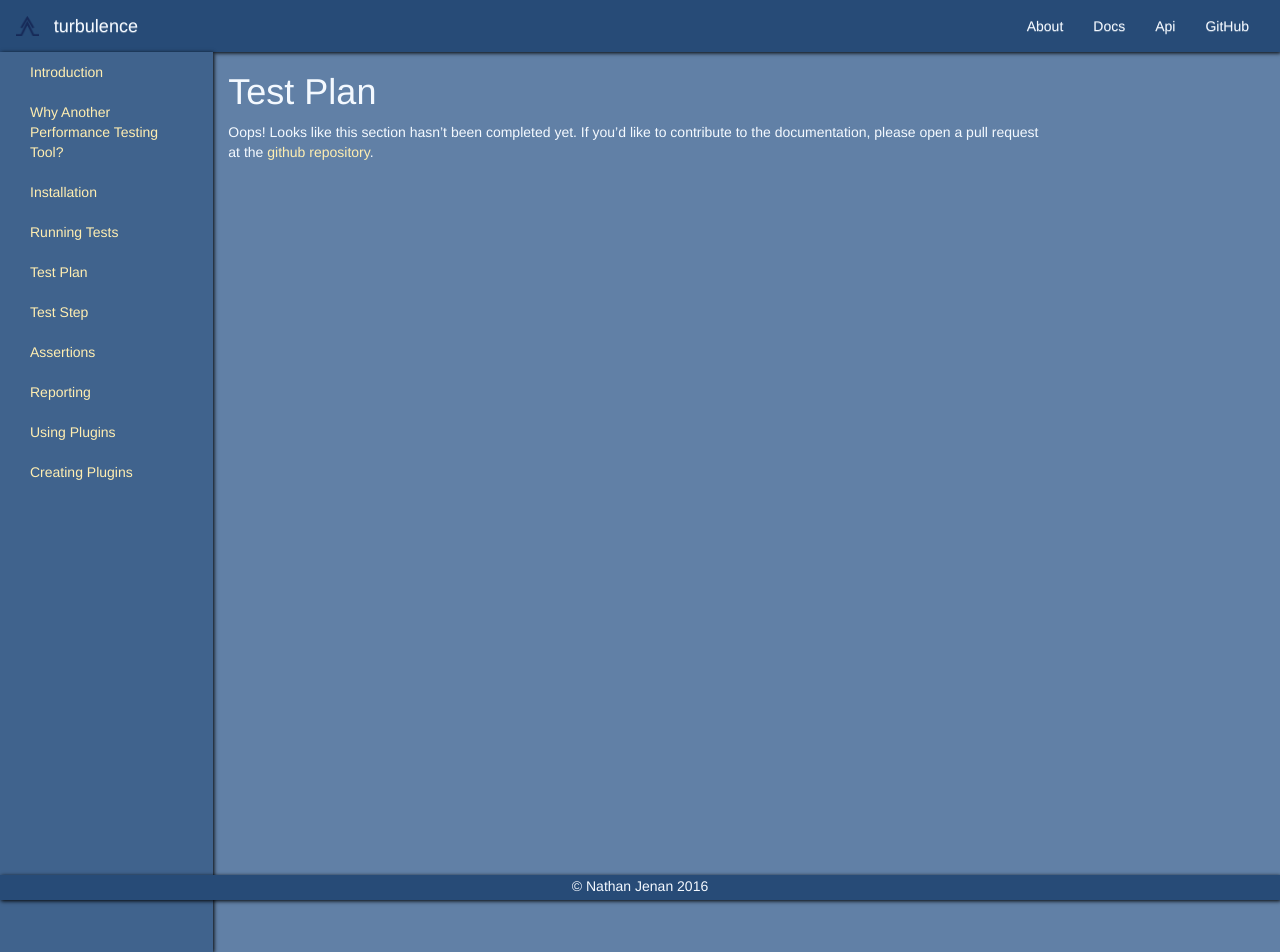
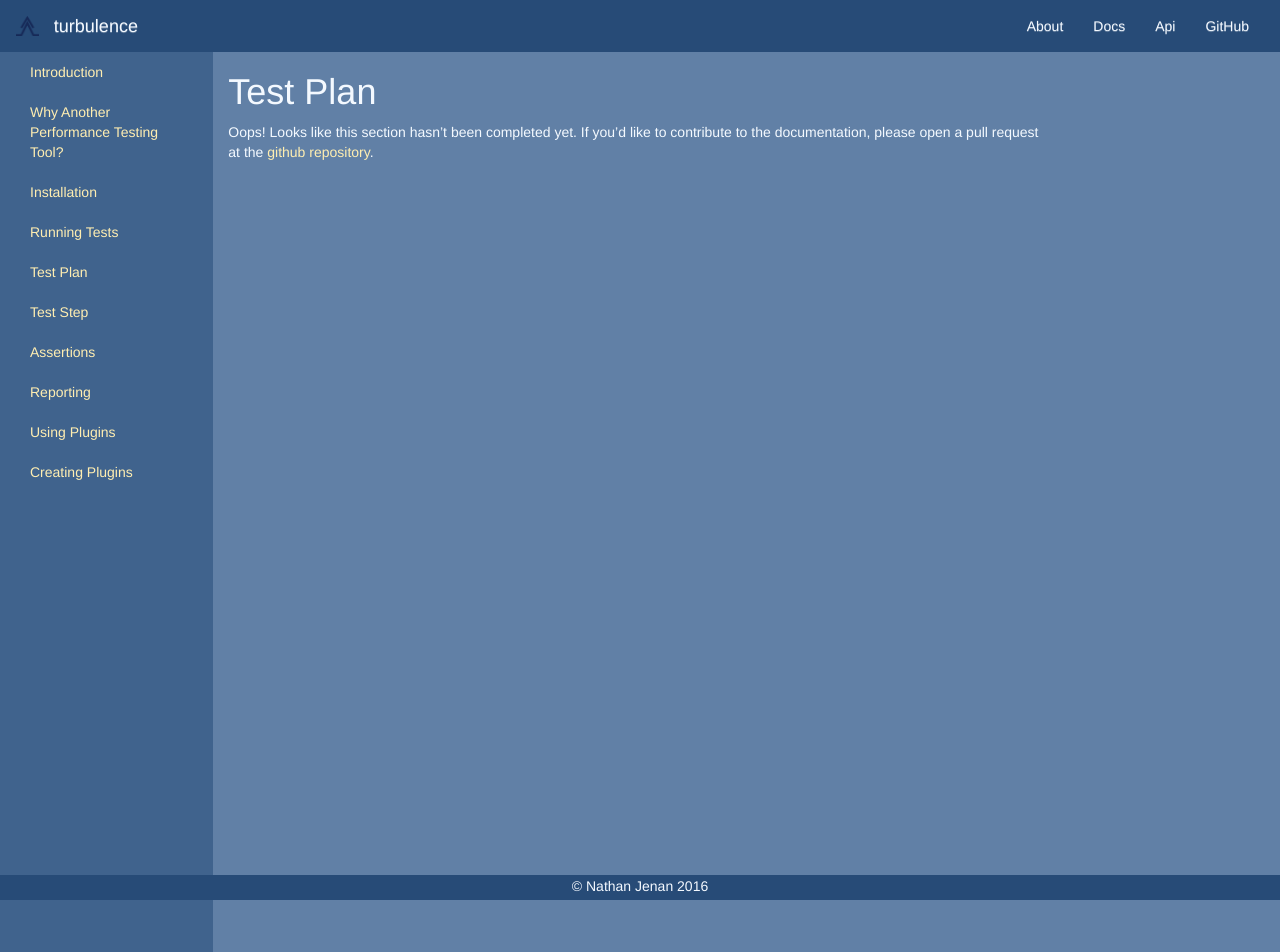
Before and after one commit to njenan/turbulence, a Jekyll site: the page built from _docs/3.0-test-plan.md, in a window 1280 px wide. Built offline with Jekyll 4.4.1, drawn with Linux system fonts in a browser that asks for light colours; nearby versions of some CDN libraries.

Commit message:
Removing side box shadow

```diff
--- a/css/main.css
+++ b/css/main.css
@@ -16,8 +16,6 @@ html, body {
 .sidebar .col-md-2 {
     display: none;
     height: 100%;
-
-    box-shadow: 1px 1px 4px black;
 }
 
 @media (min-width: 768px) {
@@ -53,8 +51,6 @@ html, body {
     -webkit-box-shadow: none;
 
     border-radius: 0px;
-
-    box-shadow: 1px 1px 4px black;
 }
 
 .navbar-default .navbar-collapse {
```
